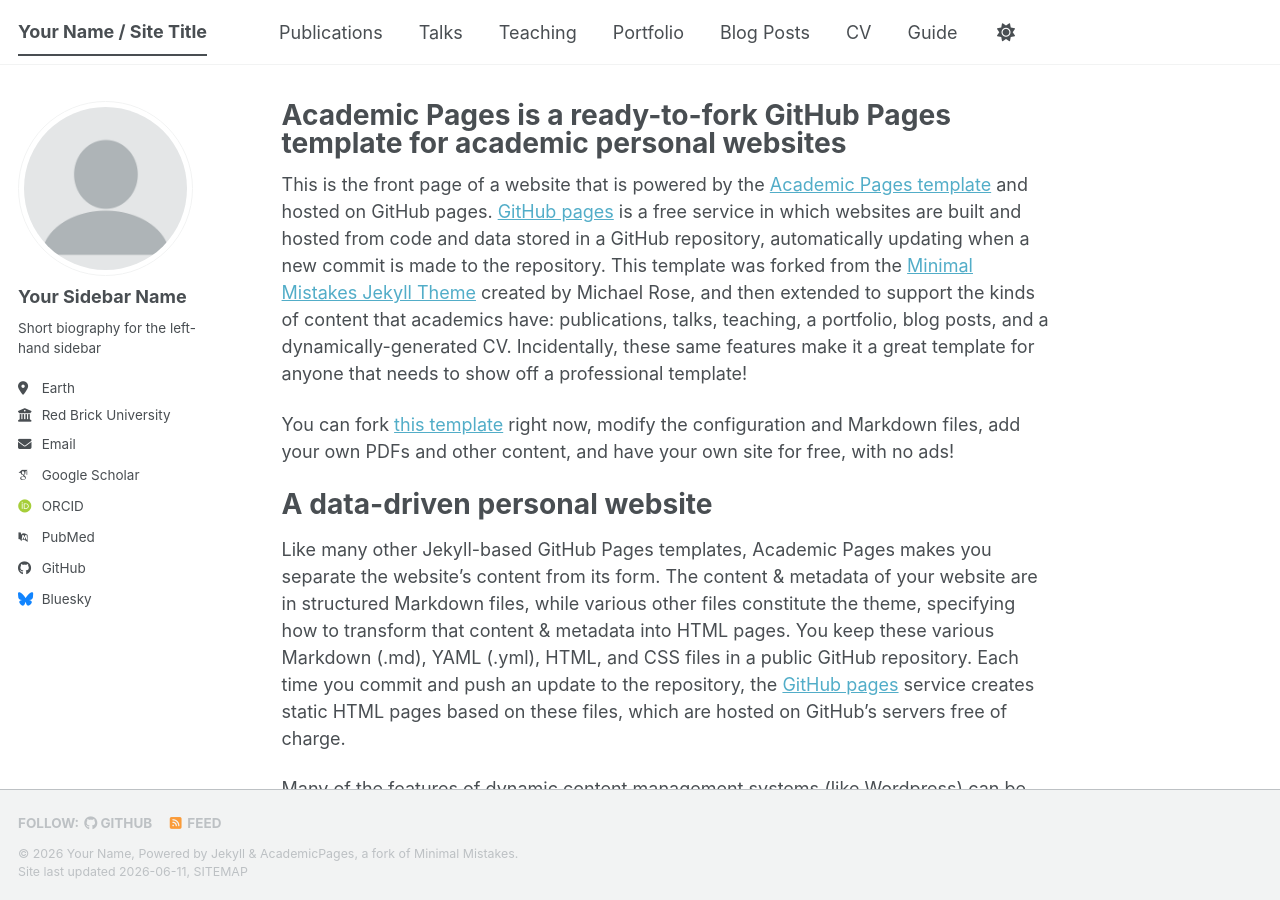
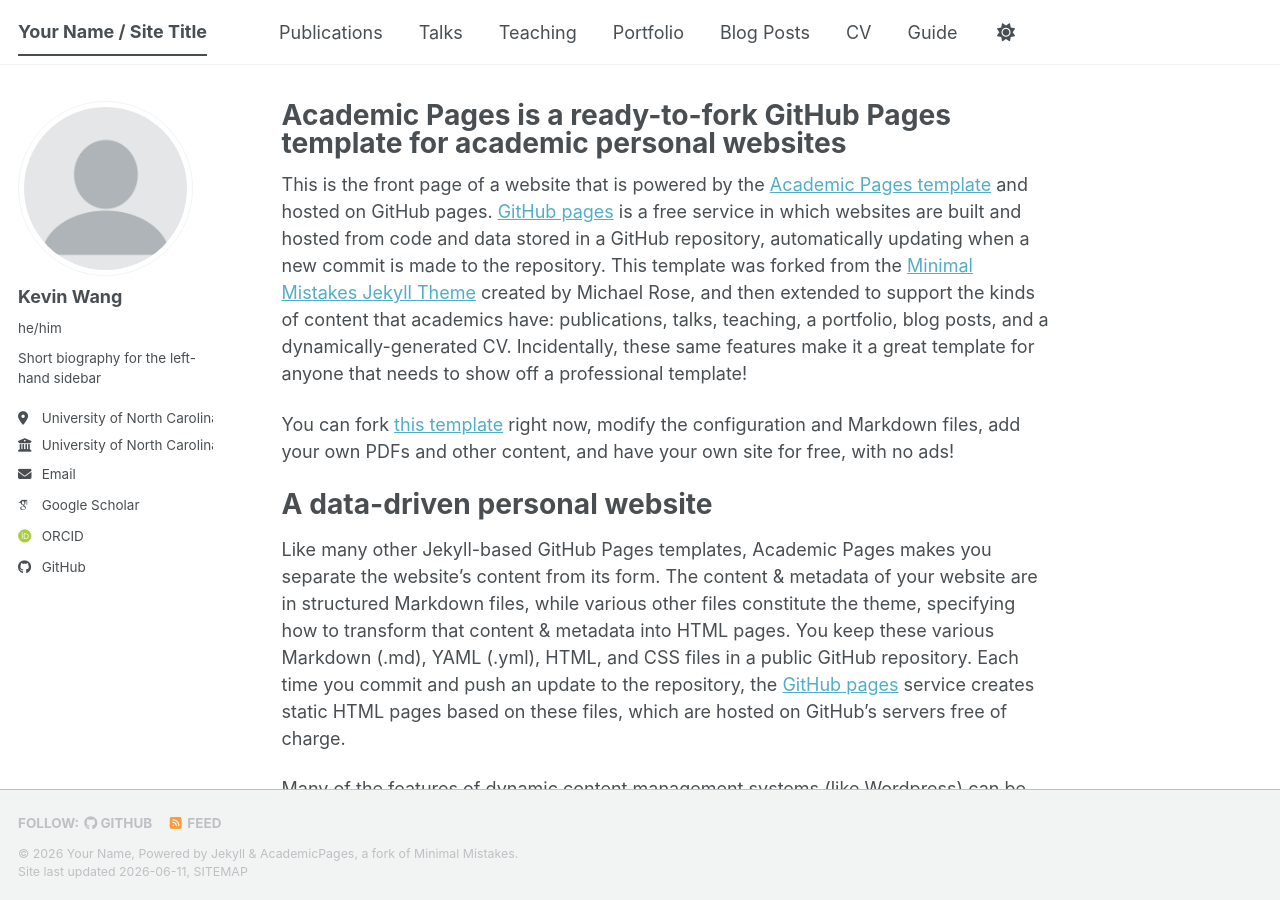
Before and after one commit to kcwang11/kcwang11.github.io, a Jekyll site: the page built from _pages/about.md, in a window 1280 px wide and 900 px high. Built offline with Jekyll 4.4.1, drawn with Linux system fonts in a browser that asks for light colours; some web fonts are replaced; a script bundle is joined from its source files by our own code; library files that are not in the unit come from our copies.

Commit message:
Update _config.yml

```diff
--- a/_config.yml
+++ b/_config.yml
@@ -16,7 +16,7 @@ description              : &description "Your Name's academic portfolio"   # Upd
 url                      : https://academicpages.github.io # The base hostname & protocol for your site e.g. "https://[your GitHub username].github.io",
                                                            # or if you already have some other page hosted on Github then use "https://[your GitHub username].github.io/[Your Repo Name]"
 baseurl                  : "" # the subpath of your site, e.g. "/blog"
-repository               : "academicpages/academicpages.github.io"
+repository               : "kcwang11.github.io"
 
 # Site Author - The following control what appear as part of the author content on the side bar.
 #               If a field is blank the icon and link will not appear, otherwise it will be shown.
@@ -24,24 +24,24 @@ repository               : "academicpages/academicpages.github.io"
 author:
   # Biographic information
   avatar           : "profile.png"
-  name             : "Your Sidebar Name"
-  pronouns         : # example: "she/her"
+  name             : "Kevin Wang"
+  pronouns         : "he/him"
   bio              : "Short biography for the left-hand sidebar"
-  location         : "Earth"
-  employer         : "Red Brick University"
+  location         : "University of North Carolina at Chapel Hill"
+  employer         : "University of North Carolina at Chapel Hill"
   uri              : # URL
-  email            : "none@example.org"
+  email            : "kcwang@unc.edu"
 
   # Academic websites
   academia         : # URL
   arxiv            : # URL - Update with the correct link to your profile
-  googlescholar    : "https://scholar.google.com/citations?user=PS_CX0AAAAAJ"
+  googlescholar    : "https://scholar.google.com/citations?user=PK_1l7UAAAAJ&hl=en"
   inspire-hep      : # URL
   impactstory      : # URL
-  orcid            : "https://orcid.org/yourorcidurl"
+  orcid            : "https://orcid.org/0009-0005-7146-3488"
   semantic         : # URL
   ssrn             : # URL
-  pubmed           : "https://www.ncbi.nlm.nih.gov/pubmed/?term=john+snow"
+  pubmed           : #"https://www.ncbi.nlm.nih.gov/pubmed/?term=john+snow"
   researchgate     : # URL
   scopus           : # URL
   zotero           : # URL
@@ -51,13 +51,13 @@ author:
   bitbucket        : # Username - Update with your username on the site
   codepen          : # Username
   dribbble         : # Username
-  github           : "academicpages"
+  github           : "https://github.com/kcwang11"
   kaggle           : # Username
   stackoverflow    : # User number or user number and name (i.e., use "1" or "1/jeff-atwood")
 
   # Social media
   artstation       : # Username
-  bluesky          : "bsky.app" # Replace this with you Bluesky username
+  bluesky          : #"bsky.app" # Replace this with you Bluesky username
   facebook         : # Username
   flickr           : # Username
   foursquare       : # Username
```
